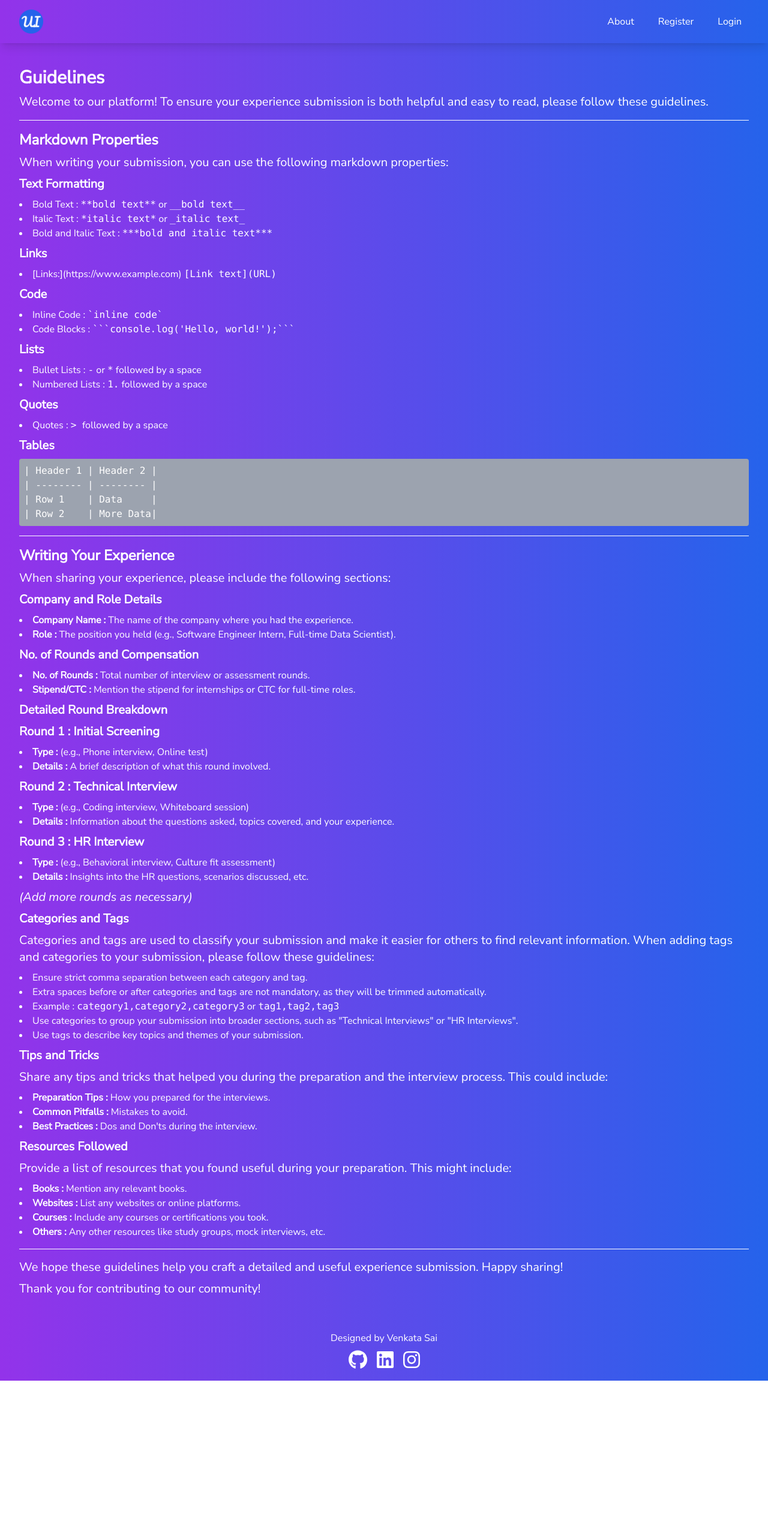
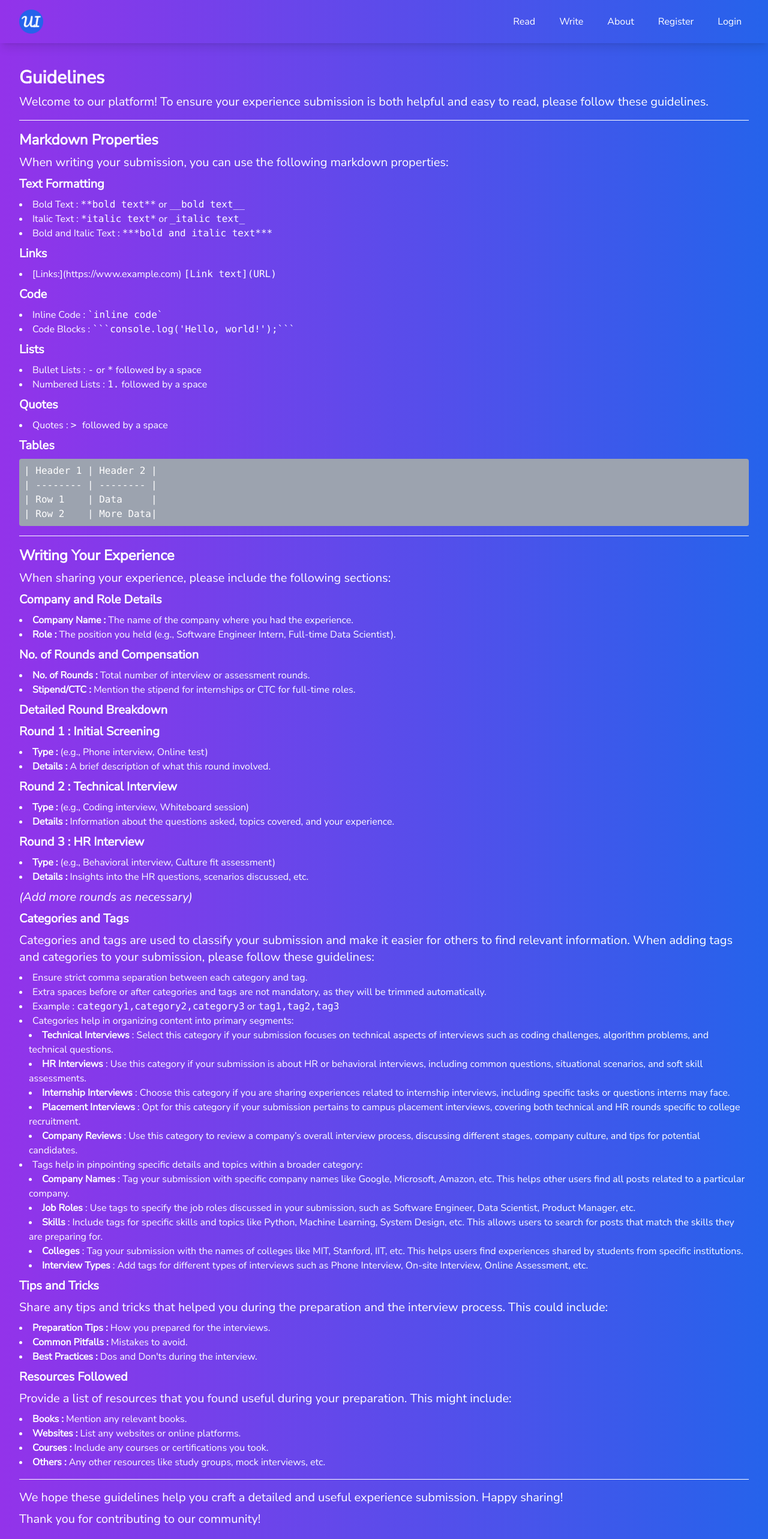
Before and after one commit to venkatasai24/UI, a React (Create React App) app: page /guidelines in a window 1280 px wide. Shown: the top 2566 px of the page at 60% size. Before the commit the page ends 2302 px from the top, so only its background shows below. Built offline with nearby package versions, Linux system fonts and the light colour scheme; no server answers.

Commit message:
delete bookmark bug fixed

```diff
--- a/src/App.js
+++ b/src/App.js
@@ -14,7 +14,7 @@ import EditBlogPage from "./pages/EditBlogPage";
 import ViewProfilePage from "./pages/ViewProfilePage";
 import ReadTags from "./pages/ReadTags";
 import ReadCategories from "./pages/ReadCategories";
-import GuideLines from "./pages/GuideLines";
+import GuideLines from "./components/GuideLines";
 import About from "./components/About";
 
 function App() {
--- a/src/components/About.jsx
+++ b/src/components/About.jsx
@@ -28,6 +28,14 @@ const About = () => {
         </li>
         <li>Utilize the search bar to find specific topics or companies.</li>
         <li>Bookmark your favorite experiences for quick access later.</li>
+        <li>
+          Read blogs related to particular categories or tags by selecting those
+          tags or categories.
+        </li>
+        <li>
+          Click on the author's email in a blog to view their profile and
+          explore all blogs written by them.
+        </li>
       </ul>
 
       <h3 className="text-lg lg:text-xl font-bold my-2">User Accounts</h3>
--- a/src/components/BlogCard.jsx
+++ b/src/components/BlogCard.jsx
@@ -37,7 +37,7 @@ const BlogCard = ({ blog, from = "", handleDelete }) => {
           <Link state={{ from: location }} to={`/blogs/${blog._id}/edit`}>
             <FaEdit className="text-blue-700 hover:text-blue-800" />
           </Link>
-          <button onClick={(e) => handleDelete(e, blog._id)}>
+          <button onClick={(e) => handleDelete(e, blog._id, blog.createdBy)}>
             <FaTrashAlt className="text-red-600 hover:text-red-700" />
           </button>
         </div>
--- a/src/pages/GuideLines.jsx
+++ b/src/components/GuideLines.jsx
@@ -172,10 +172,66 @@ const GuideLines = () => {
           <code>tag1,tag2,tag3</code>
         </li>
         <li>
-          Use categories to group your submission into broader sections, such as
-          "Technical Interviews" or "HR Interviews".
+          Categories help in organizing content into primary segments:
+          <ul className="list-disc list-inside ml-4">
+            <li>
+              <b>Technical Interviews</b> : Select this category if your
+              submission focuses on technical aspects of interviews such as
+              coding challenges, algorithm problems, and technical questions.
+            </li>
+            <li>
+              <b>HR Interviews</b> : Use this category if your submission is
+              about HR or behavioral interviews, including common questions,
+              situational scenarios, and soft skill assessments.
+            </li>
+            <li>
+              <b>Internship Interviews</b> : Choose this category if you are
+              sharing experiences related to internship interviews, including
+              specific tasks or questions interns may face.
+            </li>
+            <li>
+              <b>Placement Interviews</b> : Opt for this category if your
+              submission pertains to campus placement interviews, covering both
+              technical and HR rounds specific to college recruitment.
+            </li>
+            <li>
+              <b>Company Reviews</b> : Use this category to review a company’s
+              overall interview process, discussing different stages, company
+              culture, and tips for potential candidates.
+            </li>
+          </ul>
         </li>
-        <li>Use tags to describe key topics and themes of your submission.</li>
+        <li>
+          Tags help in pinpointing specific details and topics within a broader
+          category:
+          <ul className="list-disc list-inside ml-4">
+            <li>
+              <b>Company Names</b> : Tag your submission with specific company
+              names like Google, Microsoft, Amazon, etc. This helps other users
+              find all posts related to a particular company.
+            </li>
+            <li>
+              <b>Job Roles</b> : Use tags to specify the job roles discussed in
+              your submission, such as Software Engineer, Data Scientist,
+              Product Manager, etc.
+            </li>
+            <li>
+              <b>Skills</b> : Include tags for specific skills and topics like
+              Python, Machine Learning, System Design, etc. This allows users to
+              search for posts that match the skills they are preparing for.
+            </li>
+            <li>
+              <b>Colleges</b> : Tag your submission with the names of colleges
+              like MIT, Stanford, IIT, etc. This helps users find experiences
+              shared by students from specific institutions.
+            </li>
+            <li>
+              <b>Interview Types</b> : Add tags for different types of
+              interviews such as Phone Interview, On-site Interview, Online
+              Assessment, etc.
+            </li>
+          </ul>
+        </li>
       </ul>
 
       <h3 className="text-lg lg:text-xl font-bold my-2">Tips and Tricks</h3>
--- a/src/components/NavBar.jsx
+++ b/src/components/NavBar.jsx
@@ -33,6 +33,18 @@ const NavBar = () => {
               <Logo />
             </Link>
             <div className="hidden lg:flex space-x-4">
+              <Link
+                to="/read-blogs"
+                className="text-white hover:bg-blue-800 px-3 py-2 rounded-md text-md transition duration-300"
+              >
+                Read
+              </Link>
+              <Link
+                to="/write-blog"
+                className="text-white hover:bg-blue-800 px-3 py-2 rounded-md text-md transition duration-300"
+              >
+                Write
+              </Link>
               <Link
                 to="/about"
                 className="text-white hover:bg-blue-800 px-3 py-2 rounded-md text-md transition duration-300"
@@ -102,6 +114,20 @@ const NavBar = () => {
             <div className="absolute top-14 left-0 w-full lg:hidden p-2 transition-all duration-300 transform bg-gradient-to-r from-purple-600 to-blue-600 z-10 shadow-lg">
               <div className="flex flex-col items-start">
                 <Link
+                  to="/read-blogs"
+                  className="text-white hover:bg-purple-800 px-4 py-2 rounded-md text-md transition duration-300"
+                  onClick={closeMenu}
+                >
+                  Read
+                </Link>
+                <Link
+                  to="/write-blog"
+                  className="text-white hover:bg-purple-800 px-4 py-2 rounded-md text-md transition duration-300"
+                  onClick={closeMenu}
+                >
+                  Write
+                </Link>
+                <Link
                   to="/about"
                   className="text-white hover:bg-purple-800 px-4 py-2 rounded-md text-md transition duration-300"
                   onClick={closeMenu}
--- a/src/components/Spinner.jsx
+++ b/src/components/Spinner.jsx
@@ -1,9 +1,13 @@
 import React from "react";
+import Logo from "./Logo";
 
 const LoadingSpinner = () => {
   return (
     <div className="flex items-center justify-center min-h-screen bg-gradient-to-r from-purple-600 to-blue-600">
-      <div className="rounded-full border-8 border-l-orange-500 border-r-green-500 h-20 w-20 animate-spin"></div>
+      <div className="relative flex items-center justify-center">
+        <div className="absolute rounded-full border-4 border-l-yellow-500 border-t-purple-500 border-b-blue-500 border-r-green-500 animate-spin h-12 w-12"></div>
+        <Logo />
+      </div>
     </div>
   );
 };
--- a/src/pages/BlogPage.jsx
+++ b/src/pages/BlogPage.jsx
@@ -28,7 +28,7 @@ const BlogPage = () => {
         const [blogResponse, bookmarksResponse] = await Promise.all([
           axios.get(`/${id}`),
           auth?.email
-            ? axiosPrivate.get("/users/bookMarks")
+            ? axiosPrivate.get("/users/bookmarks")
             : Promise.resolve({ data: [] }),
         ]);
         setBlog(blogResponse.data);
--- a/src/pages/ReadBlogs.jsx
+++ b/src/pages/ReadBlogs.jsx
@@ -129,8 +129,8 @@ const ReadBlogs = () => {
           </div>
         </div>
         <div className="hidden lg:block lg:w-30">
+          <Card categories={tags} tags={true} />
           <Card categories={categories} />
-          <Card categories={tags} tags={true} />
         </div>
       </div>
     </div>
--- a/src/pages/ReadCategories.jsx
+++ b/src/pages/ReadCategories.jsx
@@ -17,7 +17,6 @@ const ReadCategories = () => {
       try {
         const response = await axios.get(`/categories/${category}`);
         setBlogs(response.data);
-        console.log(response.data);
       } catch (error) {
         if (error?.response?.data?.message) err = error.response.data.message;
         else err = error.message;
--- a/src/pages/ReadTags.jsx
+++ b/src/pages/ReadTags.jsx
@@ -17,7 +17,6 @@ const ReadTags = () => {
       try {
         const response = await axios.get(`/tags/${tag}`);
         setBlogs(response.data);
-        console.log(response.data);
       } catch (error) {
         if (error?.response?.data?.message) err = error.response.data.message;
         else err = error.message;
--- a/src/pages/WriteBlog.jsx
+++ b/src/pages/WriteBlog.jsx
@@ -49,10 +49,10 @@ const WriteBlog = () => {
     let err = null;
     setLoading(true);
     try {
-      await axiosPrivate.post("/", Blog);
+      const response = await axiosPrivate.post("/", Blog);
       showToast("", "Blog created successfully!!");
       setTimeout(() => {
-        navigate("/read-blogs");
+        navigate(`/blogs/${response.data._id}`);
       }, 2000);
     } catch (error) {
       if (error?.response?.data?.message) err = error.response.data.message;
```
